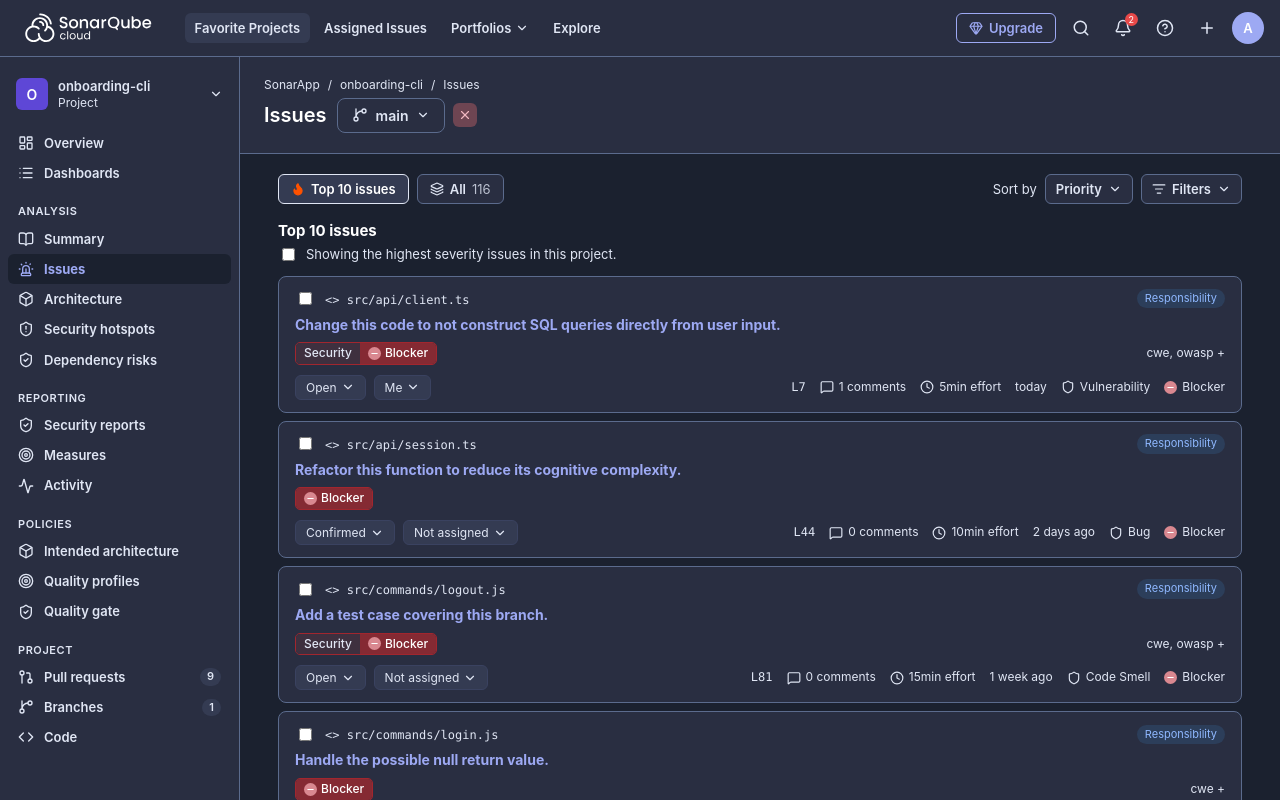
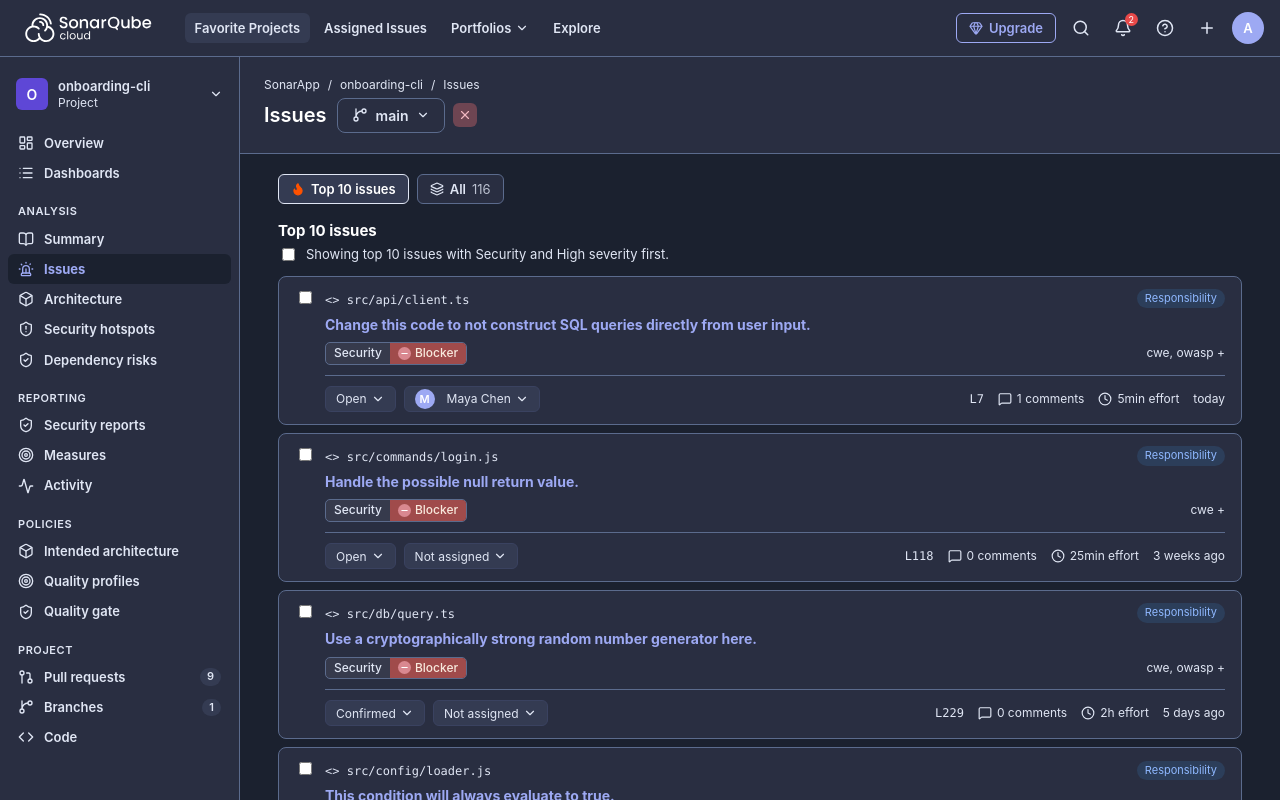
Before and after one commit to heyfriedaa/sonar-filter, a React (Vite) app: page / in a window 1280 px wide. Shown: the top 800 px of the page. Built offline with nearby package versions, Linux system fonts and the light colour scheme.

Commit message:
Update issue cards, filters UI, and configure GitHub Pages base

```diff
--- a/package.json
+++ b/package.json
@@ -7,7 +7,8 @@
     "dev": "vite",
     "build": "vite build",
     "lint": "oxlint",
-    "preview": "vite preview"
+    "preview": "vite preview",
+    "deploy": "vite build && gh-pages -d dist"
   },
   "dependencies": {
     "lucide-react": "^1.52.0",
@@ -18,6 +19,7 @@
     "@types/react": "^19.2.18",
     "@types/react-dom": "^19.2.7",
     "@vitejs/plugin-react": "^6.1.1",
+    "gh-pages": "^6.3.0",
     "oxlint": "^1.81.0",
     "vite": "^8.3.0"
   }
--- a/src/App.css
+++ b/src/App.css
@@ -1,13 +1,15 @@
 .app-shell {
   display: flex;
   flex-direction: column;
-  min-height: 100vh;
+  height: 100vh;
+  overflow: hidden;
 }
 
 .app-body {
   display: flex;
   flex: 1;
   min-height: 0;
+  overflow: hidden;
 }
 
 /* ---------- Top nav ---------- */
@@ -144,6 +146,8 @@
 .sidebar {
   width: 240px;
   flex-shrink: 0;
+  align-self: flex-start;
+  height: 100%;
   background: var(--sc-sidebar);
   border-right: 1px solid var(--sc-border);
   padding: 12px 8px;
@@ -750,6 +754,9 @@
 /* ---------- Issue list ---------- */
 
 .issue-card {
+  display: flex;
+  align-items: flex-start;
+  gap: 10px;
   background: var(--sc-surface);
   border: 1px solid var(--sc-border);
   border-radius: 8px;
@@ -776,6 +783,17 @@
 
 .issue-checkbox {
   accent-color: var(--sc-link);
+}
+
+.issue-checkbox-col {
+  flex-shrink: 0;
+  align-self: flex-start;
+  margin-top: 2px;
+}
+
+.issue-card-body {
+  flex: 1;
+  min-width: 0;
 }
 
 .issue-meta {
@@ -836,7 +854,7 @@
   display: inline-flex;
   align-items: center;
   padding: 2px 8px;
-  background: var(--sc-severity-category-bg);
+  background: rgba(255, 255, 255, 0.06);
   color: var(--sc-text-primary);
 }
 
@@ -848,29 +866,29 @@
   color: var(--sc-text-primary);
 }
 
-.severity-pill-blocker {
-  border-color: var(--sc-severity-blocker-border);
-
-  .severity-value {
-    background: var(--sc-severity-blocker-bg);
-    color: #fff;
-  }
+.severity-pill-blocker .severity-value {
+  background: #a04b4b;
+  color: #f8e9dd;
 }
 
 .severity-pill-high .severity-value {
-  background: rgba(245, 158, 11, 0.2);
-  color: var(--sc-warning);
+  background: #b06a42;
+  color: #f8e9dd;
 }
 
 .severity-pill-medium .severity-value {
-  background: rgba(108, 153, 244, 0.15);
-  color: var(--sc-link);
+  background: #97654a;
+  color: #f8e9dd;
 }
 
-.severity-pill-low .severity-value,
+.severity-pill-low .severity-value {
+  background: #8a7c4d;
+  color: #f8e9dd;
+}
+
 .severity-pill-info .severity-value {
-  background: var(--sc-surface-raised);
-  color: var(--sc-text-secondary);
+  background: #5e7d9c;
+  color: #f8e9dd;
 }
 
 .issue-severity {
@@ -879,6 +897,102 @@
 
 .issue-row-actions {
   justify-content: space-between;
+  border-top: 1px solid var(--sc-border);
+  padding-top: 10px;
+}
+
+.issue-actions-dropdown {
+  position: relative;
+}
+
+.card-menu {
+  position: absolute;
+  top: calc(100% + 6px);
+  left: 0;
+  z-index: 25;
+  min-width: 300px;
+  padding: 6px;
+  background: var(--sc-surface);
+  border: 1px solid var(--sc-border);
+  border-radius: 10px;
+  box-shadow: 0 12px 32px rgba(0, 0, 0, 0.5);
+}
+
+.card-menu-title {
+  padding: 10px 12px;
+  margin: -6px -6px 6px;
+  font-size: 14px;
+  font-weight: 700;
+  border-bottom: 1px solid var(--sc-border);
+}
+
+.card-menu-option {
+  display: block;
+  width: 100%;
+  padding: 10px 12px;
+  background: transparent;
+  border: none;
+  border-radius: 6px;
+  text-align: left;
+  color: var(--sc-text-primary);
+  font-size: 13px;
+
+  &:hover {
+    background: var(--sc-surface-raised);
+  }
+
+  &.single {
+    display: flex;
+    align-items: center;
+  }
+}
+
+.card-menu-option-label {
+  display: block;
+  font-weight: 700;
+  font-size: 14px;
+  margin-bottom: 2px;
+}
+
+.card-menu-option-desc {
+  display: block;
+  font-size: 12px;
+  color: var(--sc-text-secondary);
+}
+
+.card-menu-search {
+  display: flex;
+  align-items: center;
+  gap: 8px;
+  margin: 2px 2px 8px;
+  padding: 8px 10px;
+  border: 1px solid var(--sc-accent);
+  border-radius: 6px;
+  color: var(--sc-text-tertiary);
+
+  input {
+    flex: 1;
+    background: transparent;
+    border: none;
+    outline: none;
+    color: var(--sc-text-primary);
+    font-size: 13px;
+  }
+}
+
+.avatar-sm {
+  display: inline-flex;
+  align-items: center;
+  justify-content: center;
+  width: 20px;
+  height: 20px;
+  margin-right: 8px;
+  border-radius: 50%;
+  background: var(--sc-accent);
+  color: #fff;
+  font-size: 11px;
+  font-weight: 600;
+  flex-shrink: 0;
 }
 
 .issue-left-actions {
@@ -890,6 +1004,7 @@
   display: flex;
   align-items: center;
   gap: 4px;
+  height: 26px;
   padding: 4px 10px;
   background: var(--sc-surface-raised);
   border: 1px solid var(--sc-border-subtle);
--- a/src/App.jsx
+++ b/src/App.jsx
@@ -3,6 +3,7 @@
 import { TopNav } from './components/TopNav'
 import { Sidebar } from './components/Sidebar'
 import { IssueCard } from './components/IssueCard'
+import { SeverityIcon } from './components/SeverityIcon'
 import { issues } from './data/mockIssues'
 import './App.css'
 
@@ -14,6 +15,7 @@
 const sortOptions = ['Priority', 'Filename', 'Creation date']
 
 const severityRank = { Blocker: 0, High: 1, Medium: 2, Low: 3, Info: 4 }
+const qualityRank = { Security: 0, Reliability: 1, Maintainability: 2 }
 
 const filterCategories = [
   { key: 'quality', label: 'Software quality', field: 'quality', options: ['Security', 'Reliability', 'Maintainability'] },
@@ -84,11 +86,12 @@
     const sorted = [...base].sort((a, b) => {
       if (sortBy === 'Filename') return a.file.localeCompare(b.file)
       if (sortBy === 'Creation date') return b.createdRank - a.createdRank
-      return severityRank[a.severity] - severityRank[b.severity]
+      return (
+        qualityRank[a.quality] - qualityRank[b.quality] ||
+        severityRank[a.severity] - severityRank[b.severity]
+      )
     })
-    return view === 'top10'
-      ? sorted.filter((i) => i.severity === 'Blocker').slice(0, 10)
-      : sorted
+    return view === 'top10' ? sorted.slice(0, 10) : sorted
   }, [view, sortBy, appliedFilters])
 
   const openFilters = () => {
@@ -173,6 +176,7 @@
               </button>
             </div>
 
+            {view === 'all' && (
             <div className="toolbar-right">
               <span className="sort-label">Sort by</span>
               <div className="filter-dropdown">
@@ -213,6 +217,7 @@
                 <ChevronDown size={14} />
               </button>
             </div>
+            )}
           </div>
 
           {openMenu === 'filters' && (
@@ -244,6 +249,9 @@
                         checked={checked}
                         onChange={() => togglePending(category.key, option)}
                       />
+                      {option in severityRank && (
+                        <SeverityIcon severity={option} size={14} />
+                      )}
                       <span className="filters-option-label">{option}</span>
                       <span className="filters-option-count">{count}</span>
                     </label>
@@ -289,7 +297,7 @@
                   }
                 />
                 {view === 'top10'
-                  ? 'Showing the highest severity issues in this project.'
+                  ? 'Showing top 10 issues with Security and High severity first.'
                   : 'Showing all open issues in this project.'}
               </label>
             </div>
--- a/src/components/IssueCard.jsx
+++ b/src/components/IssueCard.jsx
@@ -1,17 +1,44 @@
-import { ChevronDown, Clock, MessageSquare, Shield } from 'lucide-react';
+import { useEffect, useState } from 'react';
+import { ChevronDown, Clock, MessageSquare, Search } from 'lucide-react';
 import { SeverityIcon } from './SeverityIcon';
 
+const statusOptions = [
+  {
+    label: 'Accept',
+    desc: "Won't fix immediately, but will no longer affect the quality gate",
+  },
+  { label: 'False positive', desc: 'Analysis is incorrect' },
+  {
+    label: 'Confirm',
+    desc: 'Confirmation that the issue is valid. Issue impacts the quality gate',
+  },
+];
+
 export function IssueCard({ issue, checked, onToggle }) {
+  const [openMenu, setOpenMenu] = useState(null);
+
+  useEffect(() => {
+    if (!openMenu) return;
+    const onMouseDown = (e) => {
+      if (!e.target.closest('.issue-actions-dropdown')) setOpenMenu(null);
+    };
+    document.addEventListener('mousedown', onMouseDown);
+    return () => document.removeEventListener('mousedown', onMouseDown);
+  }, [openMenu]);
+
+  const assigned = issue.assignee !== 'Not assigned';
+
   return (
     <div className={`issue-card ${checked ? 'selected' : ''}`}>
-      <div className="issue-row issue-row-top">
       <input
         type="checkbox"
-          className="issue-checkbox"
+        className="issue-checkbox issue-checkbox-col"
         aria-label={`Select issue ${issue.id}`}
         checked={checked ?? false}
         onChange={(e) => onToggle?.(e.target.checked)}
       />
+      <div className="issue-card-body">
+      <div className="issue-row issue-row-top">
         <div className="issue-meta">
           <span className="issue-file">&lt;&gt; {issue.file}</span>
         </div>
@@ -22,7 +49,7 @@
 
       <div className="issue-row issue-row-badges">
         <span className={`severity-pill severity-pill-${issue.severity.toLowerCase()}`}>
-          {issue.security && <span className="severity-category">Security</span>}
+          <span className="severity-category">{issue.quality}</span>
           <span className="severity-value">
             <SeverityIcon severity={issue.severity} size={13} />
             {issue.severity}
@@ -35,14 +62,65 @@
 
       <div className="issue-row issue-row-actions">
         <div className="issue-left-actions">
-          <button className="action-dropdown">
+          <div className="issue-actions-dropdown">
+            <button
+              className="action-dropdown"
+              onClick={() => setOpenMenu(openMenu === 'status' ? null : 'status')}
+            >
               {issue.status}
               <ChevronDown size={14} />
             </button>
-          <button className="action-dropdown">
+            {openMenu === 'status' && (
+              <div className="card-menu">
+                <div className="card-menu-title">Change issue status</div>
+                {statusOptions.map((o) => (
+                  <button
+                    key={o.label}
+                    className="card-menu-option"
+                    onClick={() => setOpenMenu(null)}
+                  >
+                    <span className="card-menu-option-label">{o.label}</span>
+                    <span className="card-menu-option-desc">{o.desc}</span>
+                  </button>
+                ))}
+              </div>
+            )}
+          </div>
+          <div className="issue-actions-dropdown">
+            <button
+              className="action-dropdown"
+              onClick={() =>
+                setOpenMenu(openMenu === 'assignee' ? null : 'assignee')
+              }
+            >
+              {assigned && (
+                <span className="avatar-sm">{issue.assignee[0]}</span>
+              )}
               {issue.assignee}
               <ChevronDown size={14} />
             </button>
+            {openMenu === 'assignee' && (
+              <div className="card-menu">
+                <div className="card-menu-search">
+                  <Search size={14} />
+                  <input type="text" aria-label="Search assignee" />
+                </div>
+                <button
+                  className="card-menu-option single"
+                  onClick={() => setOpenMenu(null)}
+                >
+                  Not assigned
+                </button>
+                <button
+                  className="card-menu-option single"
+                  onClick={() => setOpenMenu(null)}
+                >
+                  <span className="avatar-sm">M</span>
+                  Assign to me
+                </button>
+              </div>
+            )}
+          </div>
         </div>
 
         <div className="issue-right-actions">
@@ -56,14 +134,7 @@
             {issue.effort}
           </span>
           <span className="issue-time">{issue.timeAgo}</span>
-          <span className="issue-type">
-            <Shield size={14} />
-            {issue.type}
-          </span>
-          <span className="issue-severity">
-            <SeverityIcon severity={issue.severity} size={13} />
-            {issue.severity}
-          </span>
+        </div>
       </div>
       </div>
     </div>
--- a/src/data/mockIssues.js
+++ b/src/data/mockIssues.js
@@ -48,7 +48,7 @@
       severity,
       quality: pick(qualities, i + s),
       status: pick(statuses, i),
-      assignee: i % 5 === 0 ? 'Me' : 'Not assigned',
+      assignee: i % 5 === 0 ? 'Maya Chen' : 'Not assigned',
       line: `L${(i * 37) % 400 + 7}`,
       comments: i % 4 === 0 ? (i % 3) + 1 : 0,
       effort: pick(efforts, i),
--- a/vite.config.js
+++ b/vite.config.js
@@ -4,4 +4,5 @@
 // https://vite.dev/config/
 export default defineConfig({
   plugins: [react()],
+  base: '/sonar-filter/',
 })
```
Also changed, not shown: 1 other file (tests, documents, lock files or other folders). Lines whose indentation alone changed are shown as unchanged.
